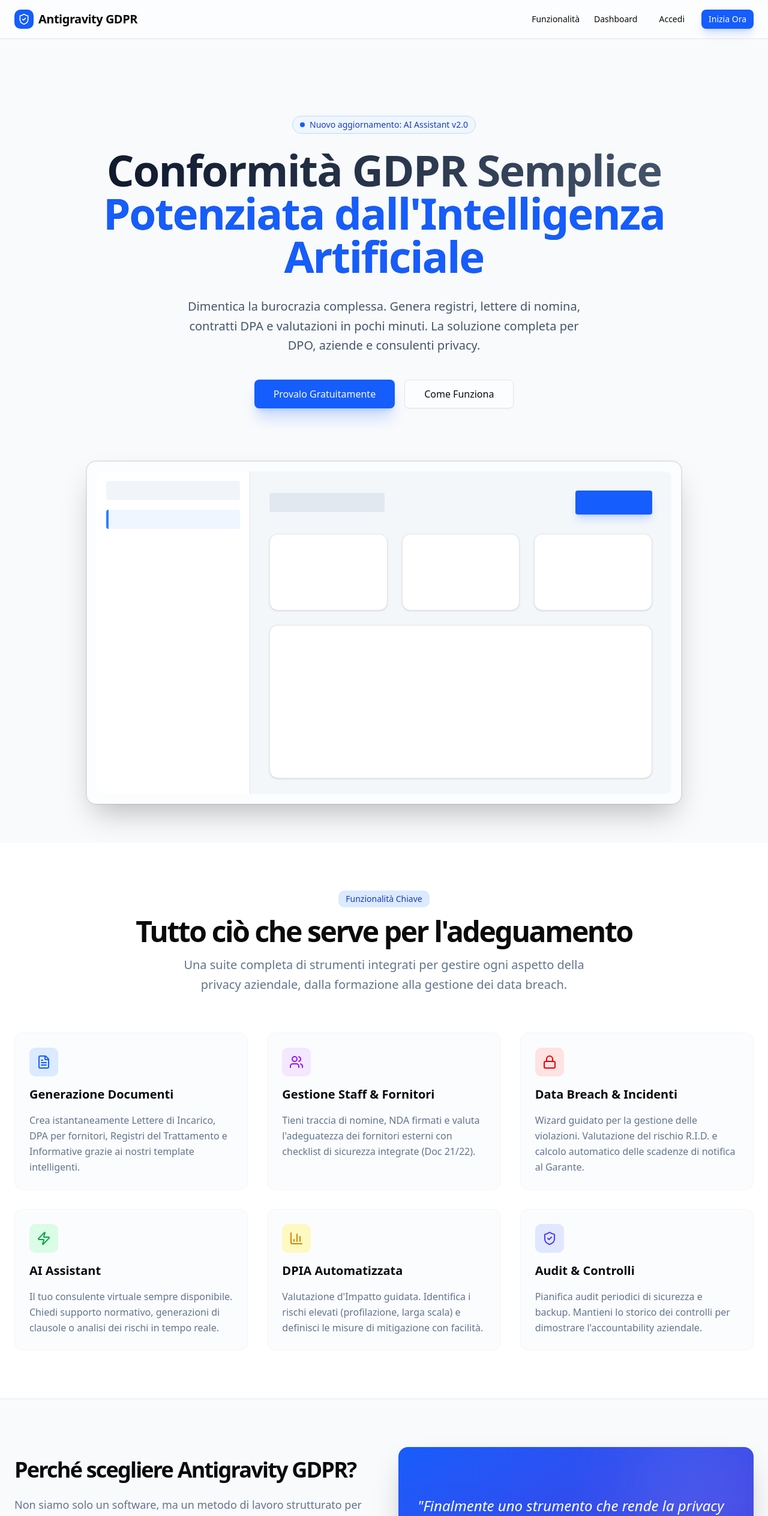
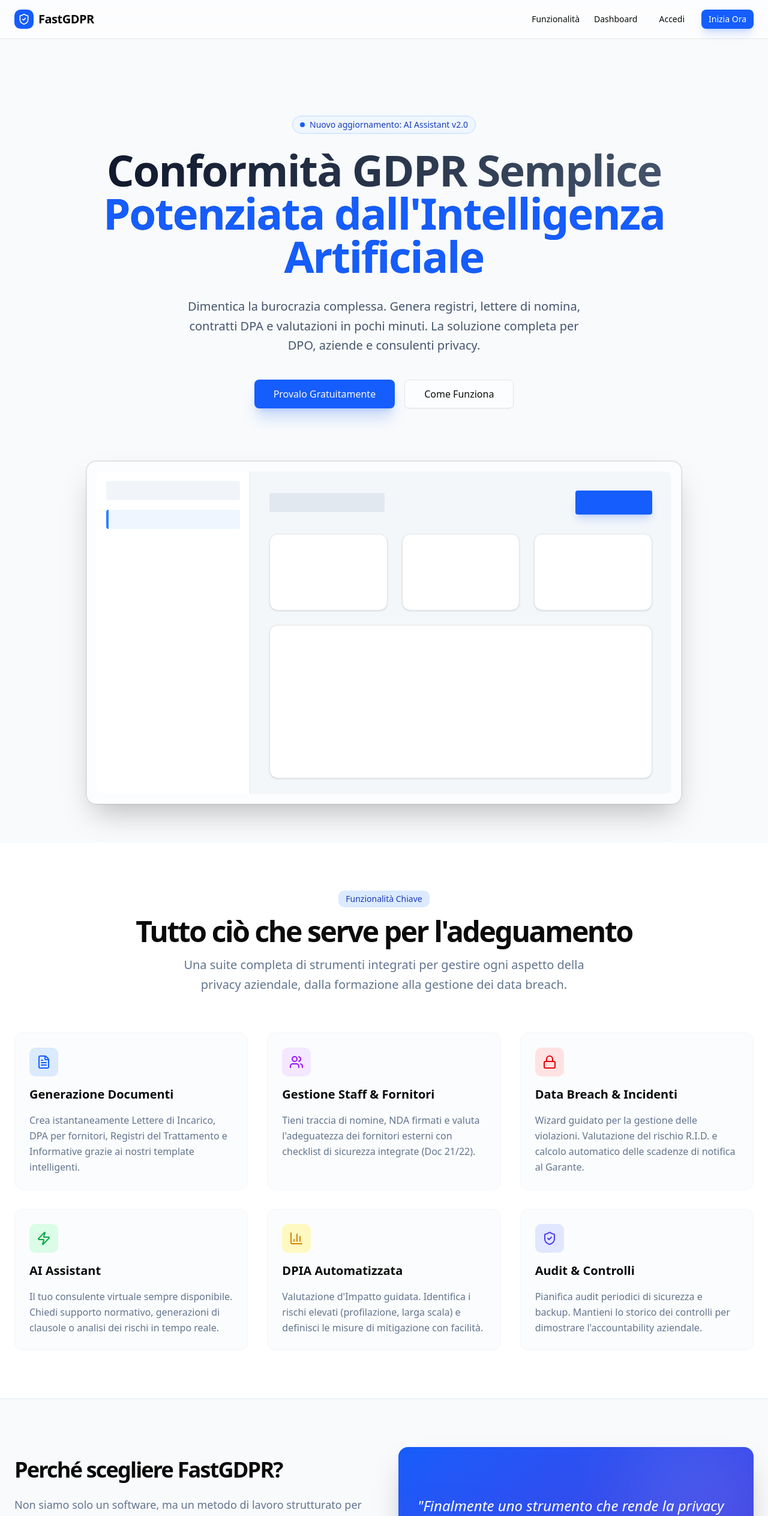
Before and after one commit to cristianolugara/gdpr, a Next.js app: page / in a window 1280 px wide. Shown: the top 2528 px of the page at 60% size. Built offline with nearby package versions, Linux system fonts and the light colour scheme.

Commit message:
feat: rename application to FastGDPR

```diff
--- a/src/app/dashboard/layout.tsx
+++ b/src/app/dashboard/layout.tsx
@@ -35,7 +35,7 @@
                             {/* Logo icon placeholder */}
                             <div className="h-4 w-4 bg-white rounded-full" />
                         </div>
-                        <span>GDPR Tool</span>
+                        <span>FastGDPR</span>
                     </Link>
                 </div>
                 <div className="flex-1 overflow-y-auto py-4">
--- a/src/app/layout.tsx
+++ b/src/app/layout.tsx
@@ -9,7 +9,7 @@
 });
 
 export const metadata: Metadata = {
-  title: "Dashboard Conformità GDPR",
+  title: "FastGDPR - Dashboard Conformità",
   description: "Piattaforma di gestione e conformità GDPR potenziata dall'IA.",
 };
 
--- a/src/app/page.tsx
+++ b/src/app/page.tsx
@@ -12,7 +12,7 @@
             <div className="rounded-lg bg-blue-600 p-1.5">
               <ShieldCheck className="h-5 w-5 text-white" />
             </div>
-            <span>Antigravity GDPR</span>
+            <span>FastGDPR</span>
           </Link>
           <nav className="ml-auto flex gap-4 sm:gap-6">
             <Link className="text-sm font-medium hover:text-blue-600 transition-colors" href="#features">
@@ -191,7 +191,7 @@
             <div className="grid grid-cols-1 lg:grid-cols-2 gap-12 items-center">
               <div className="space-y-6">
                 <h2 className="text-3xl font-bold tracking-tighter md:text-4xl">
-                  Perché scegliere Antigravity GDPR?
+                  Perché scegliere FastGDPR?
                 </h2>
                 <p className="text-lg text-slate-500 dark:text-slate-400">
                   Non siamo solo un software, ma un metodo di lavoro strutturato per garantire la serenità della tua azienda.
@@ -261,7 +261,7 @@
         <div className="container mx-auto px-4 flex flex-col md:flex-row justify-between items-center gap-6">
           <div className="flex items-center gap-2 font-bold text-slate-900 dark:text-white">
             <ShieldCheck className="h-5 w-5" />
-            Antigravity GDPR
+            FastGDPR
           </div>
           <div className="flex gap-8">
             <Link href="#" className="hover:text-slate-900 dark:hover:text-white transition-colors">Privacy Policy</Link>
```
